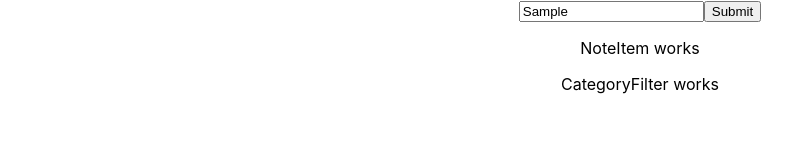
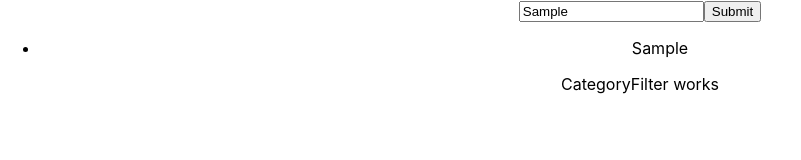
Before and after one commit to tlaze/react-coding-challenges, a React (Create React App) app in the folder notes-app/: page / in a window 1280 px wide. Both pictures are taken after typing "Sample" into the empty fields and a click on the button "Submit". Shown: the top 160 px of the page, without its empty margins (0-801 px from the left). Built offline with nearby package versions, Linux system fonts and the light colour scheme.

Commit message:
notes display as a list in the noteItem component

```diff
--- a/notes-app/src/App.js
+++ b/notes-app/src/App.js
@@ -9,7 +9,6 @@ function App() {
   const [input, setInput] = useState('');
 
   const handleInput = (e) => {
-    console.log(e.target.value)
     setInput(e.target.value)
   }
 
@@ -34,7 +33,14 @@ function App() {
         handleInput={handleInput}
         onSubmit={onSubmit}
       />
-      <NoteItem></NoteItem>
+      <ul>
+        {notes.map((note) => (
+          <NoteItem
+            key={note.id}
+            note={note}
+          />
+        ))}
+      </ul>
       <CategoryFilter></CategoryFilter>
     </div>
   );
--- a/notes-app/src/components/NoteItem.jsx
+++ b/notes-app/src/components/NoteItem.jsx
@@ -1,8 +1,10 @@
 import React from 'react'
 
-function NoteItem(){
+function NoteItem({ note }){
     return(
-        <p>NoteItem works</p>
+        <li key={note.id}>
+            {note.text}
+        </li>
     )
 }
 export default NoteItem;
```
